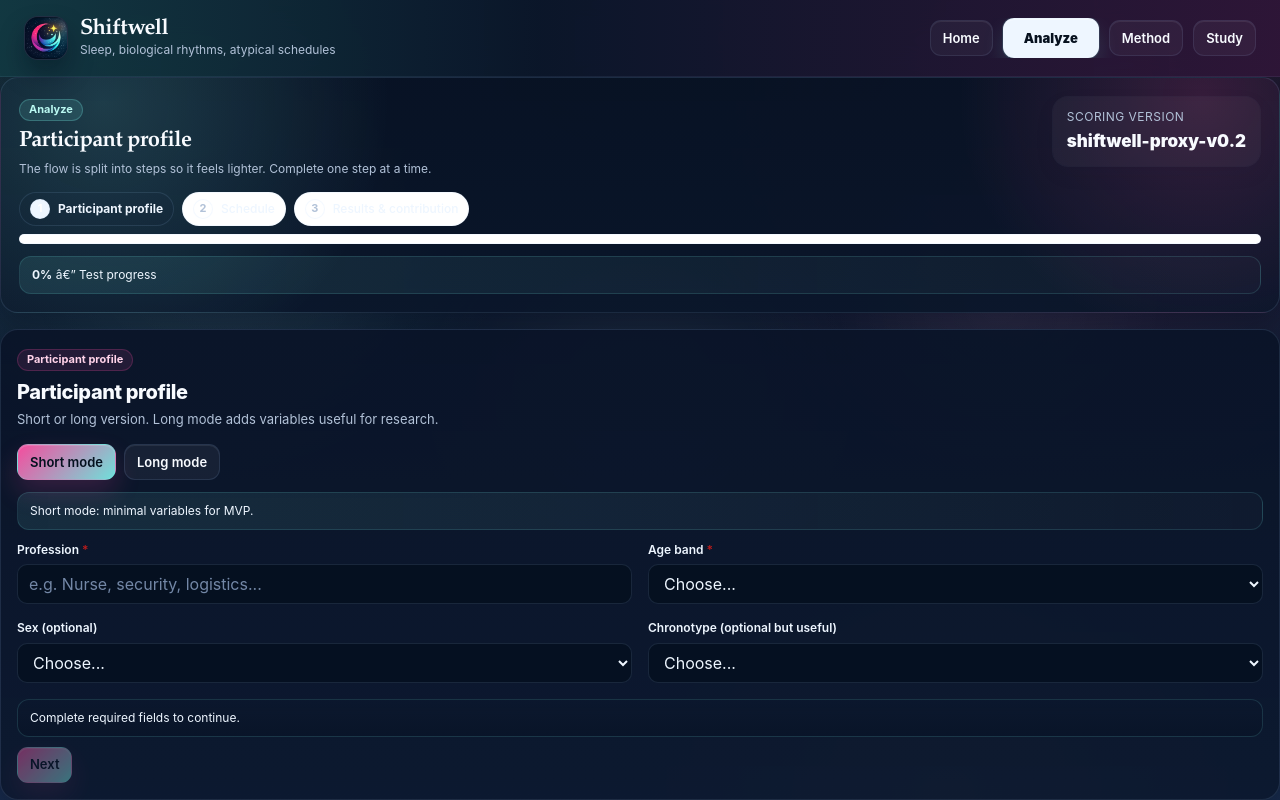
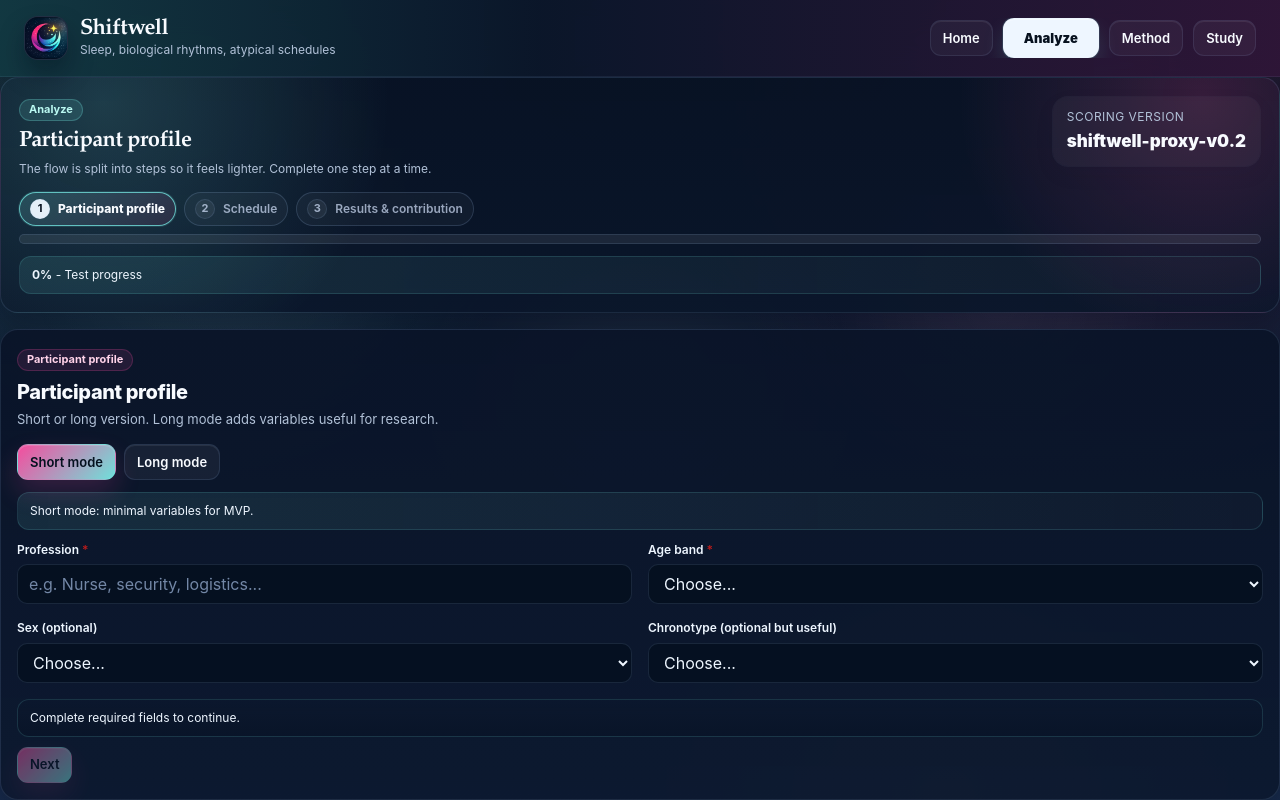
Before and after one commit to esante-shiftwell/website, a Next.js app: page /en/analyze/ in a window 1280 px wide. Shown: the top 800 px of the page. Built offline with nearby package versions, Linux system fonts and the light colour scheme.

Commit message:
fix: restore analyze stepper contrast

```diff
--- a/src/components/AnalyzeClient.tsx
+++ b/src/components/AnalyzeClient.tsx
@@ -36,7 +36,7 @@ function dayPartsToWeekSegments(segs: DayPartSegment[]): WeekSegment[] {
 }
 
 function copiedAlert(locale: Locale) {
-  if (locale === 'fr') return 'JSON copiÃ©';
+  if (locale === 'fr') return 'JSON copie';
   if (locale === 'de') return 'JSON kopiert';
   return 'JSON copied';
 }
--- a/src/components/analyze/AnalyzeHeaderCard.tsx
+++ b/src/components/analyze/AnalyzeHeaderCard.tsx
@@ -48,7 +48,7 @@ export default function AnalyzeHeaderCard({
 
       <div className="notice sw-progress-notice" style={{ marginTop: 12 }}>
         <div className="small">
-          <strong>{percent}%</strong> â€” {progressLabel}
+          <strong>{percent}%</strong> - {progressLabel}
         </div>
       </div>
     </section>
--- a/src/components/analyze/CombinedScheduleStep.tsx
+++ b/src/components/analyze/CombinedScheduleStep.tsx
@@ -216,7 +216,7 @@ export default function CombinedScheduleStep({
             <strong>{ui.sleepMissingTitle}</strong>
             <span className="muted">
               {' '}
-              â€” {stats.daysWithSleep}/7 Â· {fmtHours(stats.totalMin)} Â· max gap {fmtHours(stats.longestGap)}
+              - {stats.daysWithSleep}/7 | {fmtHours(stats.totalMin)} | max gap {fmtHours(stats.longestGap)}
             </span>
           </div>
         </div>
--- a/src/components/analyze/StepProgress.tsx
+++ b/src/components/analyze/StepProgress.tsx
@@ -14,6 +14,8 @@ export default function StepProgress({
       <div className="row" style={{ gap: 8, flexWrap: 'wrap', marginBottom: 8 }}>
         {labels.map((label, idx) => {
           const state = idx < current ? 'done' : idx === current ? 'current' : 'todo';
+          const isDone = state === 'done';
+          const isCurrent = state === 'current';
           return (
             <div
               key={label}
@@ -23,13 +25,21 @@ export default function StepProgress({
                 gap: 8,
                 padding: '6px 10px',
                 borderRadius: 999,
-                border: '1px solid var(--border)',
+                border: `1px solid ${
+                  isCurrent
+                    ? 'rgba(121, 242, 234, 0.72)'
+                    : isDone
+                      ? 'rgba(121, 242, 234, 0.34)'
+                      : 'rgba(166, 202, 255, 0.16)'
+                }`,
                 background:
-                  state === 'done'
-                    ? 'rgba(42,157,143,0.12)'
-                    : state === 'current'
-                    ? 'rgba(30,42,68,0.08)'
-                    : 'white',
+                  isCurrent
+                    ? 'linear-gradient(135deg, rgba(121, 242, 234, 0.18), rgba(255, 79, 163, 0.10))'
+                    : isDone
+                      ? 'rgba(121, 242, 234, 0.10)'
+                      : 'rgba(255, 255, 255, 0.035)',
+                color: isCurrent || isDone ? 'var(--ink-2)' : 'rgba(207, 221, 245, 0.72)',
+                boxShadow: isCurrent ? '0 0 0 1px rgba(121, 242, 234, 0.12)' : 'none',
               }}
             >
               <div
@@ -43,18 +53,17 @@ export default function StepProgress({
                   fontWeight: 700,
                   border: '1px solid var(--border)',
                   background:
-                    state === 'done'
+                    isDone
                       ? 'var(--primary)'
-                      : state === 'current'
-                      ? 'var(--ink)'
-                      : 'white',
-                  color:
-                    state === 'done' || state === 'current' ? 'white' : 'var(--muted)',
+                      : isCurrent
+                        ? 'rgba(238, 246, 255, 0.96)'
+                        : 'rgba(255, 255, 255, 0.06)',
+                  color: isDone ? '#04111f' : isCurrent ? '#07111f' : 'rgba(207, 221, 245, 0.74)',
                 }}
               >
                 {idx + 1}
               </div>
-              <span className="small" style={{ fontWeight: state === 'current' ? 700 : 500 }}>
+              <span className="small" style={{ fontWeight: isCurrent ? 800 : 600 }}>
                 {label}
               </span>
             </div>
@@ -69,7 +78,7 @@ export default function StepProgress({
           height: 10,
           borderRadius: 999,
           border: '1px solid var(--border)',
-          background: 'white',
+          background: 'rgba(255, 255, 255, 0.08)',
           overflow: 'hidden',
         }}
       >
--- a/src/components/analyze/utils.ts
+++ b/src/components/analyze/utils.ts
@@ -63,7 +63,7 @@ export function validateSegment(
   kind: SegmentKind,
 ): { ok: true } | { ok: false; message: string } {
   const duration = segmentDurationMinutes(seg);
-  if (duration <= 0) return { ok: false, message: 'DurÃ©e invalide.' };
+  if (duration <= 0) return { ok: false, message: 'Duree invalide.' };
 
   const minDuration = 15;
   const maxDuration = kind === 'work' ? 16 * 60 : 16 * 60;
@@ -124,10 +124,10 @@ export function getDerivedRows(metrics: DerivedMetrics, locale: Locale) {
           totalWorkHours: 'Heures travail (total semaine)',
           totalSleepHours: 'Heures sommeil (total semaine)',
           avgSleepHours: 'Sommeil moyen (h)',
-          sleepRegularityProxy: 'RÃ©gularitÃ© sommeil (proxy)',
+          sleepRegularityProxy: 'Regularite sommeil (proxy)',
           nightShiftCount: 'Nb shifts de nuit',
-          longShiftCount: 'Nb shifts longs (â‰¥10h)',
-          longestRecoveryHours: 'RÃ©cupÃ©ration la plus longue',
+          longShiftCount: 'Nb shifts longs (>=10h)',
+          longestRecoveryHours: 'Recuperation la plus longue',
           shortBreaksCount: 'Nb pauses <11h',
           fullyRestedDaysCount: 'Nb jours repos/sommeil',
           biologicalHoursLost: 'Heures biologiques perdues',
@@ -138,10 +138,10 @@ export function getDerivedRows(metrics: DerivedMetrics, locale: Locale) {
             totalWorkHours: 'Arbeitsstunden (Woche)',
             totalSleepHours: 'Schlafstunden (Woche)',
             avgSleepHours: 'Ø Schlaf (h)',
-            sleepRegularityProxy: 'SchlafregelmÃ¤ÃŸigkeit (Proxy)',
+            sleepRegularityProxy: 'Schlafregelmaessigkeit (Proxy)',
             nightShiftCount: 'Nachtschichten',
-            longShiftCount: 'Lange Schichten (â‰¥10h)',
-            longestRecoveryHours: 'LÃ¤ngste Erholung',
+            longShiftCount: 'Lange Schichten (>=10h)',
+            longestRecoveryHours: 'Laengste Erholung',
             shortBreaksCount: 'Pausen <11h',
             fullyRestedDaysCount: 'Ruhetage',
             biologicalHoursLost: 'Biologische Stunden verloren',
@@ -153,7 +153,7 @@ export function getDerivedRows(metrics: DerivedMetrics, locale: Locale) {
             avgSleepHours: 'Average sleep (h)',
             sleepRegularityProxy: 'Sleep regularity (proxy)',
             nightShiftCount: 'Night shifts',
-            longShiftCount: 'Long shifts (â‰¥10h)',
+            longShiftCount: 'Long shifts (>=10h)',
             longestRecoveryHours: 'Longest recovery',
             shortBreaksCount: 'Breaks <11h',
             fullyRestedDaysCount: 'Rested days',
```
